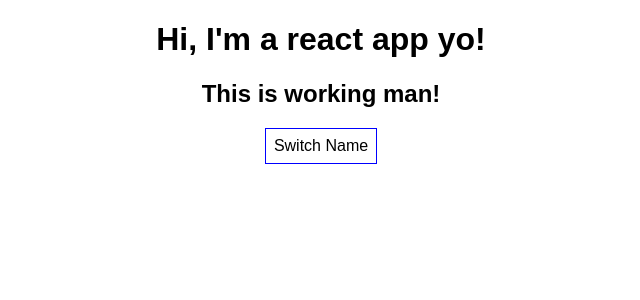
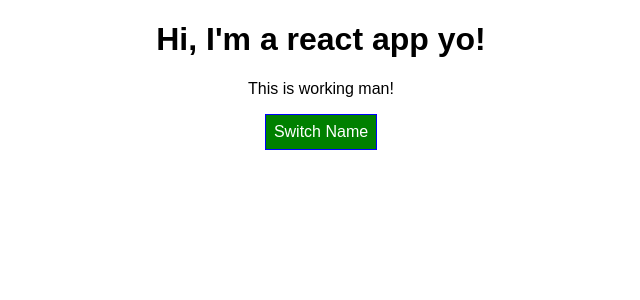
Before and after one commit to ariefnur65/react-training, a React (Create React App) app: page / in a window 1280 px wide. Shown: the top 300 px of the page, without its empty margins (319-959 px from the left). Built offline with nearby package versions, Linux system fonts and the light colour scheme.

Commit message:
Dynamic Styling CSS and Radium Imported

```diff
--- a/package.json
+++ b/package.json
@@ -3,6 +3,7 @@
   "version": "0.1.0",
   "private": true,
   "dependencies": {
+    "radium": "^0.26.0",
     "react": "^16.12.0",
     "react-dom": "^16.12.0",
     "react-scripts": "1.1.5"
--- a/src/App.css
+++ b/src/App.css
@@ -1,3 +1,11 @@
 .App {
   text-align: center;
 }
+
+.red {
+  color: red;
+}
+
+.bold {
+  font-weight: bold;
+}
--- a/src/App.js
+++ b/src/App.js
@@ -1,6 +1,8 @@
 import React, { Component } from 'react';
 import './App.css';
-import Person from './Person/Person'
+import Person from './Person/Person';
+import Radium , { StyleRoot } from 'radium'; //Importing radium allow inline styling to have pseudo slector css such as :hover etc.
+//StyleRoot was imported to accomodate radium usage in person component
 
 
 class App extends Component{
@@ -59,11 +61,16 @@
   render () {
     //render method always be called each time react needs to render something
     const style = {
-      backgroundColor : 'white',
+      backgroundColor : 'green',
+      color: 'white',
       font: 'inherit',
       border: '1px solid blue',
       padding: '8px',
-      cursor: 'pointer'
+      cursor: 'pointer',
+      ':hover' : {
+        backgroundColor : 'lightgreen',
+        color: 'white'
+      }
     };
 
     let persons = null;
@@ -81,22 +88,41 @@
             })}
         </div>
         );
-
+        style.backgroundColor = 'red';
+        style[':hover'] = {
+          backgroundColor : 'salmon',
+          color : 'white'
+        };
      }
 
+     const cssClasses = [];
+     if(this.state.persons.length <= 2){
+       cssClasses.push('red');
+     }
+
+     if(this.state.persons.length <=1 )
+     {
+      cssClasses.push('bold');
+     }
+
+
     return (
+      <StyleRoot>
       <div className="App">
         <h1>Hi, I'm a react app yo!</h1>
-      <h2>This is working man!</h2>
+        {/* Dynamic Css class can be done by cssClasses example, and merging 2 css class with space separator is valid code */}
+        <p className={cssClasses.join(" ")}>This is working man!</p>
         <button
         style = {style}
         onClick = {this.togglePersonsHandler}>Switch Name</button>
         {persons}
         </div>
+      </StyleRoot>
+
   )
 }
   // return React.createElement('div',{className: 'App'},React.createElement('h1', null, 'Ulul ufuf is it working?' ));
 }
 
 
-export default App;
+export default  Radium(App);
--- a/src/Person/Person.js
+++ b/src/Person/Person.js
@@ -1,10 +1,16 @@
 import React from 'react'
 import './Person.css'
+import Radium from 'radium'
 
 const person = (props) =>
 {
+    const style = {
+        '@media (min-width: 500px)' : {
+            width: '450px'
+        }
+    };
     return (
-        <div  className="Person">
+        <div  className="Person" style={style}>
             <p onClick={props.click}>I'm {props.name} and I am already {props.age}!</p>
             <p>{props.children}</p>
             <input type="text" onChange={props.change} value={props.name}/>
@@ -13,4 +19,4 @@
 
 }
 
-export default person;
+export default Radium(person);
```
Also changed, not shown: 1 other file (tests, documents, lock files or other folders). Lines whose indentation alone changed are shown as unchanged.
